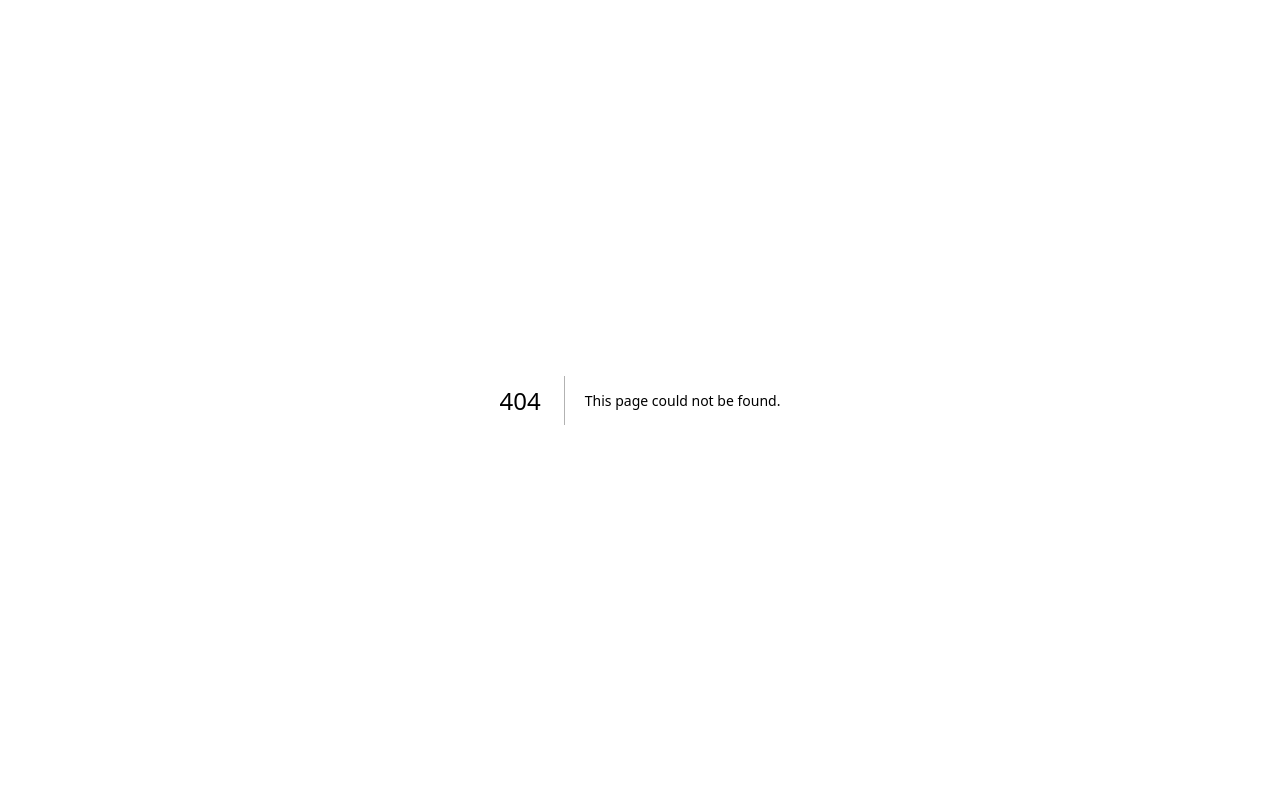
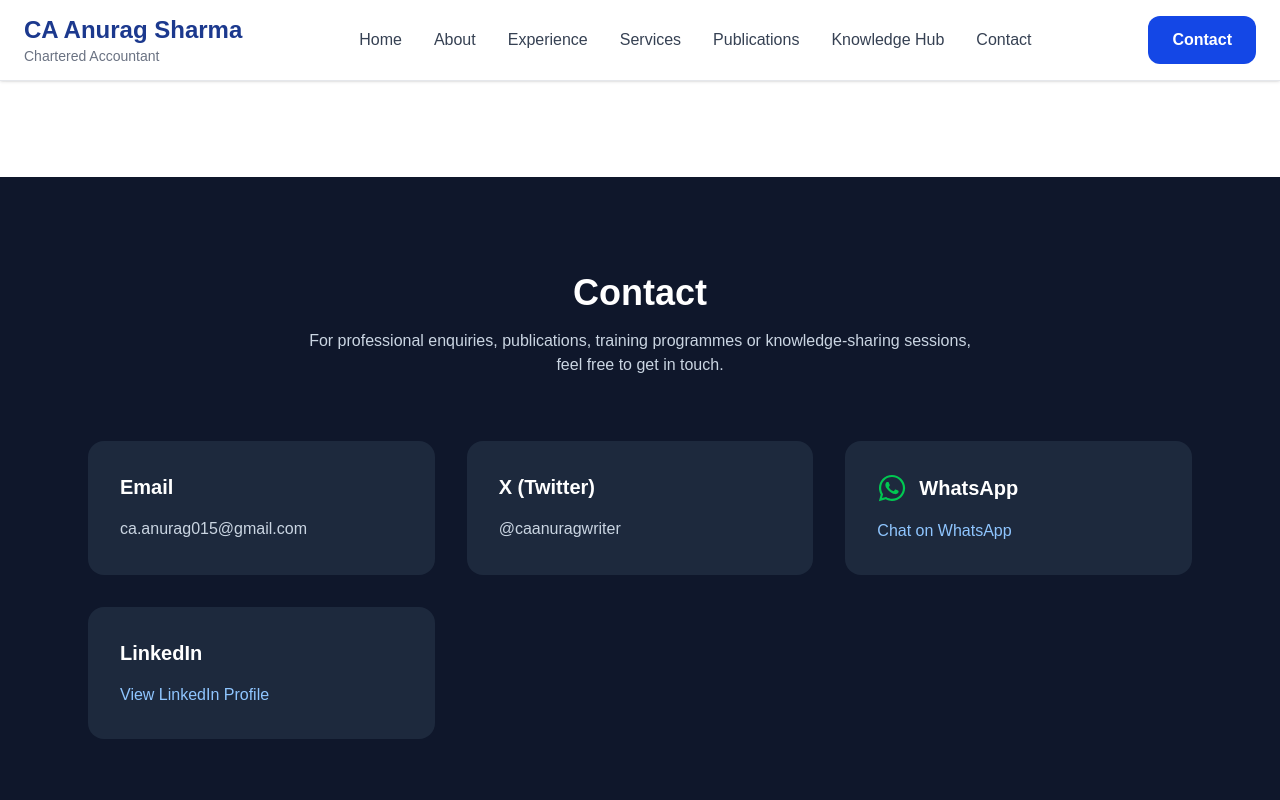
Before and after one commit to caanuragwriter/caanuragsharma-website, a Next.js app: page /contact in a window 1280 px wide. Before the commit this address had no page. Shown: the top 800 px of the page. Built offline with nearby package versions, Linux system fonts and the light colour scheme.

Commit message:
Fix navbar contact route

```diff
--- /dev/null
+++ b/app/contact/page.tsx
@@ -0,0 +1,15 @@
+import Navbar from "../../components/Navbar";
+import Contact from "../../components/Contact";
+import Footer from "../../components/Footer";
+
+export default function ContactPage() {
+  return (
+    <>
+      <Navbar />
+      <main className="pt-24">
+        <Contact />
+      </main>
+      <Footer />
+    </>
+  );
+}
--- a/app/page.tsx
+++ b/app/page.tsx
@@ -6,7 +6,6 @@ import Services from "../components/Services";
 import Books from "../components/Books";
 import KnowledgeHub from "../components/KnowledgeHub";
 import Contact from "../components/Contact";
-import Newsletter from "../components/Newsletter";
 import Footer from "../components/Footer";
 
 export default function Home() {
--- a/components/Navbar.tsx
+++ b/components/Navbar.tsx
@@ -1,19 +1,90 @@
+"use client";
+
+import Link from "next/link";
+import { useState } from "react";
+import { Menu, X } from "lucide-react";
+
 export default function Navbar() {
+  const [isOpen, setIsOpen] = useState(false);
+
+  const menuItems = [
+    { name: "Home", href: "/" },
+    { name: "About", href: "#about" },
+    { name: "Experience", href: "#experience" },
+    { name: "Services", href: "#services" },
+    { name: "Publications", href: "#publications" },
+    { name: "Knowledge Hub", href: "#knowledge" },
+    { name: "Contact", href: "/contact" },
+  ];
+
   return (
-    <nav className="bg-white shadow-sm">
-      <div className="max-w-7xl mx-auto px-6 py-4 flex justify-between items-center">
-        <h1 className="text-2xl font-bold text-blue-900">
-          CA Anurag Sharma
-        </h1>
+    <header className="sticky top-0 z-50 bg-white/95 backdrop-blur-md border-b border-gray-200 shadow-sm">
+      <div className="max-w-7xl mx-auto px-6">
 
-        <div className="flex gap-8 text-gray-700 font-medium">
-          <a href="/">Home</a>
-          <a href="/articles">Articles</a>
-          <a href="/jobs">Jobs</a>
-          <a href="/services">Services</a>
-          <a href="/contact">Contact</a>
+        <div className="flex items-center justify-between h-20">
+
+          <Link href="/" className="flex flex-col">
+            <span className="text-2xl font-bold text-blue-900">
+              CA Anurag Sharma
+            </span>
+
+            <span className="text-sm text-gray-500">
+              Chartered Accountant
+            </span>
+          </Link>
+
+          <nav className="hidden lg:flex items-center gap-8">
+            {menuItems.map((item) => (
+              <a
+                key={item.name}
+                href={item.href}
+                className="text-gray-700 hover:text-blue-700 font-medium transition"
+              >
+                {item.name}
+              </a>
+            ))}
+          </nav>
+
+          <a
+            href="#contact"
+            className="hidden lg:inline-flex bg-blue-700 hover:bg-blue-800 text-white px-6 py-3 rounded-xl font-semibold transition"
+          >
+            Contact
+          </a>
+
+          <button
+            onClick={() => setIsOpen(!isOpen)}
+            className="lg:hidden text-blue-900"
+          >
+            {isOpen ? <X size={28} /> : <Menu size={28} />}
+          </button>
+
         </div>
+
       </div>
-    </nav>
+
+      {isOpen && (
+        <div className="lg:hidden bg-white border-t border-gray-200">
+
+          <div className="flex flex-col p-6 gap-5">
+
+            {menuItems.map((item) => (
+              <a
+                key={item.name}
+                href={item.href}
+                onClick={() => setIsOpen(false)}
+                className="text-gray-700 font-medium"
+              >
+                {item.name}
+              </a>
+            ))}
+
+
+
+          </div>
+
+        </div>
+      )}
+    </header>
   );
 }
```
